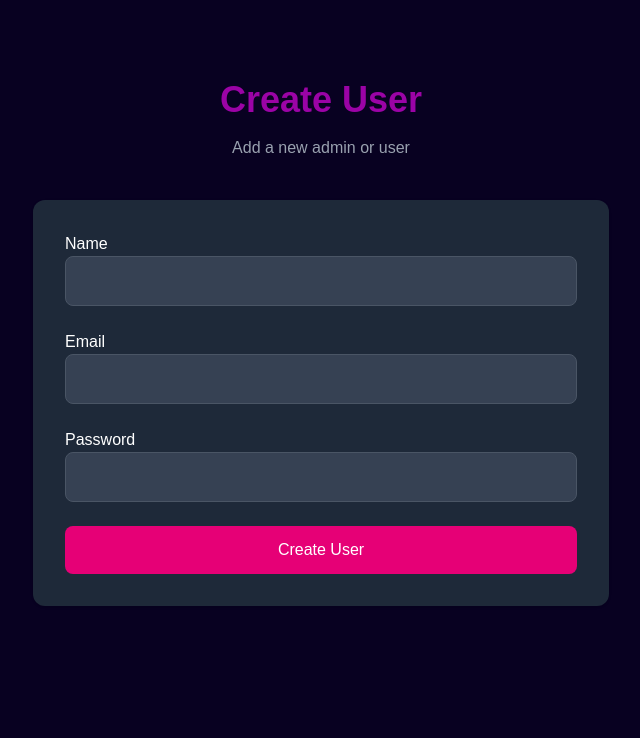
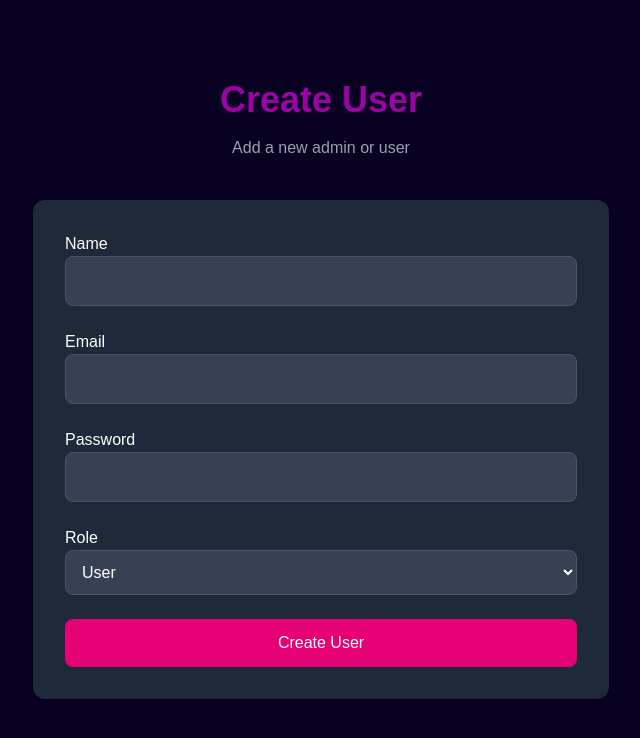
Before and after one commit to ciarajlangan/WMoylan, a Next.js app: page /admin_create_user in a window 1280 px wide. Shown: the top 738 px of the page, without its empty margins (319-959 px from the left). Built offline with nearby package versions, Linux system fonts and the light colour scheme.

Commit message:
Implement AuthProvider and role-based login redirect

```diff
--- a/src/app/admin_create_user/page.js
+++ b/src/app/admin_create_user/page.js
@@ -10,6 +10,7 @@ export default function AdminCreateUserPage() {
         name: "",
         email: "",
         password: "",
+        role: "user"
     });
 
     const [message, setMessage] = useState("");
@@ -101,6 +102,20 @@ export default function AdminCreateUserPage() {
                     />
                 </label>
 
+                <label>
+                    Role
+                    <select
+                    name="role"
+                    className="input"
+                    value={formData.role}
+                    onChange={handleChange}
+                    required
+                    >
+                        <option value="user">User</option>
+                        <option value="admin">Admin</option>
+                    </select>
+                </label>
+
                 <button type = "submit" className = "submit-button">
                     Create User
                 </button>
--- a/src/app/api/login/route.js
+++ b/src/app/api/login/route.js
@@ -79,7 +79,7 @@ export async function POST(request) {
     });
 
     // Create session cookie EDIT THIS TO MAKE IT ONE DAY OR CHECK
-    response.cookies.set("session", user.UserId.toString(), {
+    response.cookies.set("session", user.id.toString(), {
       httpOnly: true,
       secure: false, //change this after deployment HTTPS
       sameSite: "strict",
--- a/src/app/api/users/route.js
+++ b/src/app/api/users/route.js
@@ -51,6 +51,10 @@ function validateUser(data) {
       "Password must contain uppercase, lowercase, number and special character";
   }
 
+  if (data.role && !validRoles.includes(data.role)) {
+    errors.role = "Invalid role";
+  }
+
 
   return errors;
 }
@@ -60,12 +64,13 @@ export async function POST(req) {
 
   try {
 
-    const { name, email, password } = await req.json();
+    const { name, email, password, role } = await req.json();
 
     const errors = validateUser({
         name,
         email,
         password,
+        role,
     });
 
 
@@ -90,15 +95,16 @@ export async function POST(req) {
 
     //Insert user
     const [result] = await pool.query(
-      "INSERT INTO users (name, email, password) VALUES (?, ?, ?)",
-      [name, email, hashedPassword]
+      "INSERT INTO users (name, email, password, role) VALUES (?, ?, ?, ?)",
+      [name, email, hashedPassword, role || "user"]
     );
 
     return Response.json(
       {
         id: result.insertId,
         name,
-        email
+        email,
+        role: role || "user"
       },
       { status: 201 }
     );
--- a/src/app/layout.js
+++ b/src/app/layout.js
@@ -1,17 +1,22 @@
 // src/app/layout.js
 
 import "./globals.css";
+import Providers from "@/components/AuthProvider";
 
 export const metadata = {
   title: "Waterman-Moylan",
   description: "Ticketing System",
 };
 
+{/*wrap the entire application with the authentication provider */}
 export default function RootLayout({ children }) {
   return (
     <html lang="en">
       <body>
-        {children}
+        <Providers>
+          {children}
+        </Providers>
+
       </body>
     </html>
   );
--- a/src/app/login/page.js
+++ b/src/app/login/page.js
@@ -1,5 +1,7 @@
 "use client"
 import { useState} from "react";
+//access the global authentication context
+import { useAuth } from "@/context/AuthContext";
 import "./login.css";
 //import dynamic navbar here
 
@@ -9,6 +11,8 @@ export default function LoginPage() {
         password: "",
     });
 
+    //retrieve the login function from the authentication context
+    const { login } = useAuth();
     const [message, setMessage] = useState("");
 
     function handleChange(e) {
@@ -29,15 +33,19 @@ export default function LoginPage() {
 
             const data = await response.json();
 
-            if (data.sucess) {
+            if (data.success) {
                 setMessage("Login successful!");
+
+                //Store the authenticated user's details in a global context
+                login(data.user);
 
                 console.log("User:", data.user); ///HAVE TO CREATE USER AUTHENTICATION
 
+                //redirects users to the appropriate dashboard based on their role
                 if(data.user.role === "admin") {
-                    window.location.href = "/admin_dashboard";
-                }else if (data.user.role === "basicUser") {
-                    window.location.href = "/basicUser_dashboard";
+                    window.location.href = "/admin";
+                }else if (data.user.role === "user") {
+                    window.location.href = "/dashboard";
                 } else {
                     setMessage("Unknown user role")
                 }
--- /dev/null
+++ b/src/components/AuthProvider.js
@@ -0,0 +1,13 @@
+"use client";
+
+import { AuthProvider } from "@/context/AuthContext";
+
+//wrap the application with the authentication provider
+//so every page has access to the logged in user.
+export default function Providers({children}) {
+    return (
+        <AuthProvider>
+            {children}
+        </AuthProvider>
+    );
+}
--- /dev/null
+++ b/src/context/AuthContext.js
@@ -0,0 +1,41 @@
+"use client";
+
+import { createContext, useContext, useState } from "react";
+
+
+//Create a global authentication context
+const AuthContext = createContext();
+
+export function AuthProvider({ children }) {
+
+    //store the currenlt logged in user
+    const [user, setUser] = useState(null);
+
+    //save user information after a successful login
+    function login(userData) {
+        setUser(userData);
+    }
+
+    //clear the logged in user when logging out
+    function logout() {
+        setUser(null);
+    }
+
+    //make authentication data and functions available to all child components
+    return (
+        <AuthContext.Provider
+            value={{
+                user,
+                login,
+                logout
+            }}
+        >
+            {children}
+        </AuthContext.Provider>
+    );
+}
+
+//custom hook to allow components to easily access authentication data
+export function useAuth() {
+    return useContext(AuthContext);
+}
```
Also changed, not shown: src/components/LoginForm/page.js (renamed from src/app/components/LoginForm/page.js), src/components/TicketCard/page.js (renamed from src/app/components/TicketCard/page.js).
